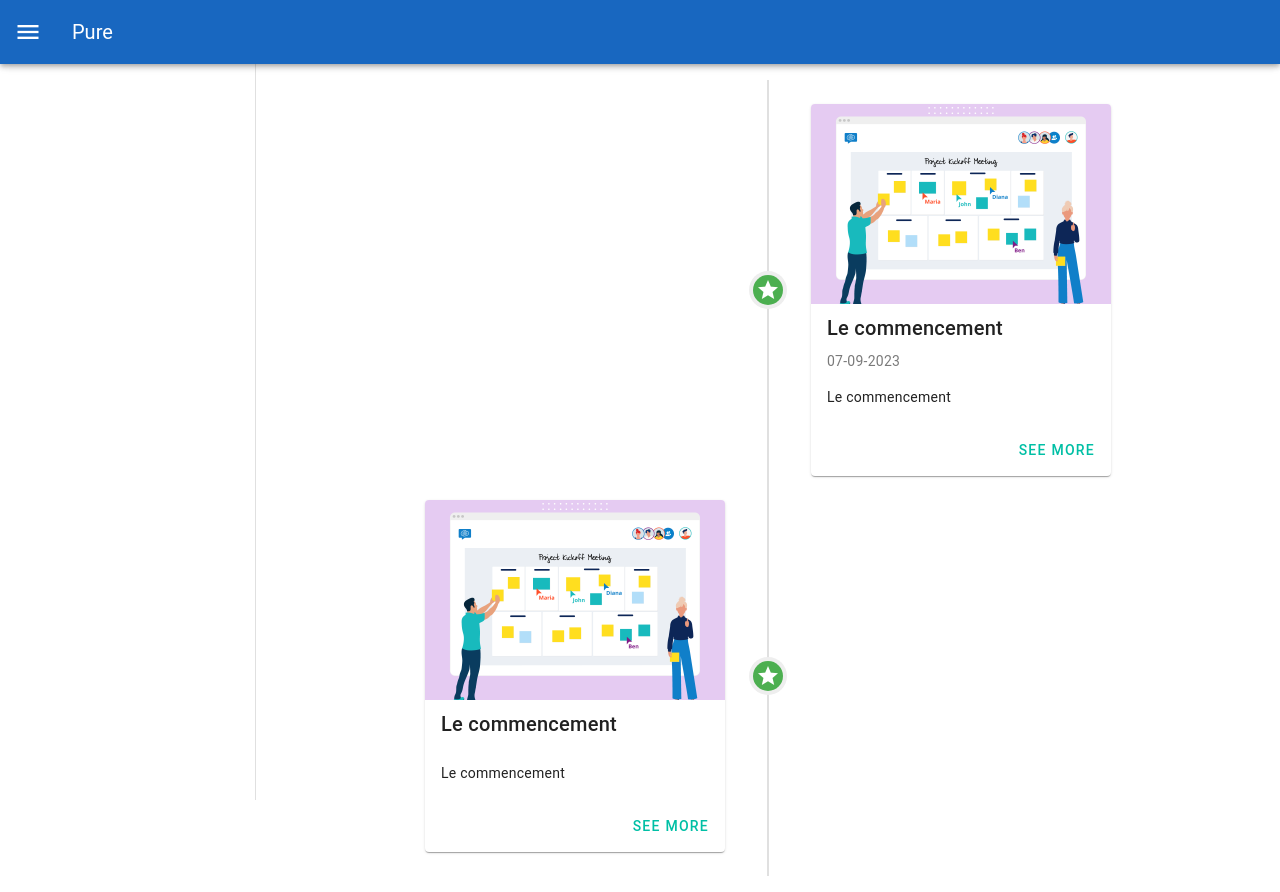
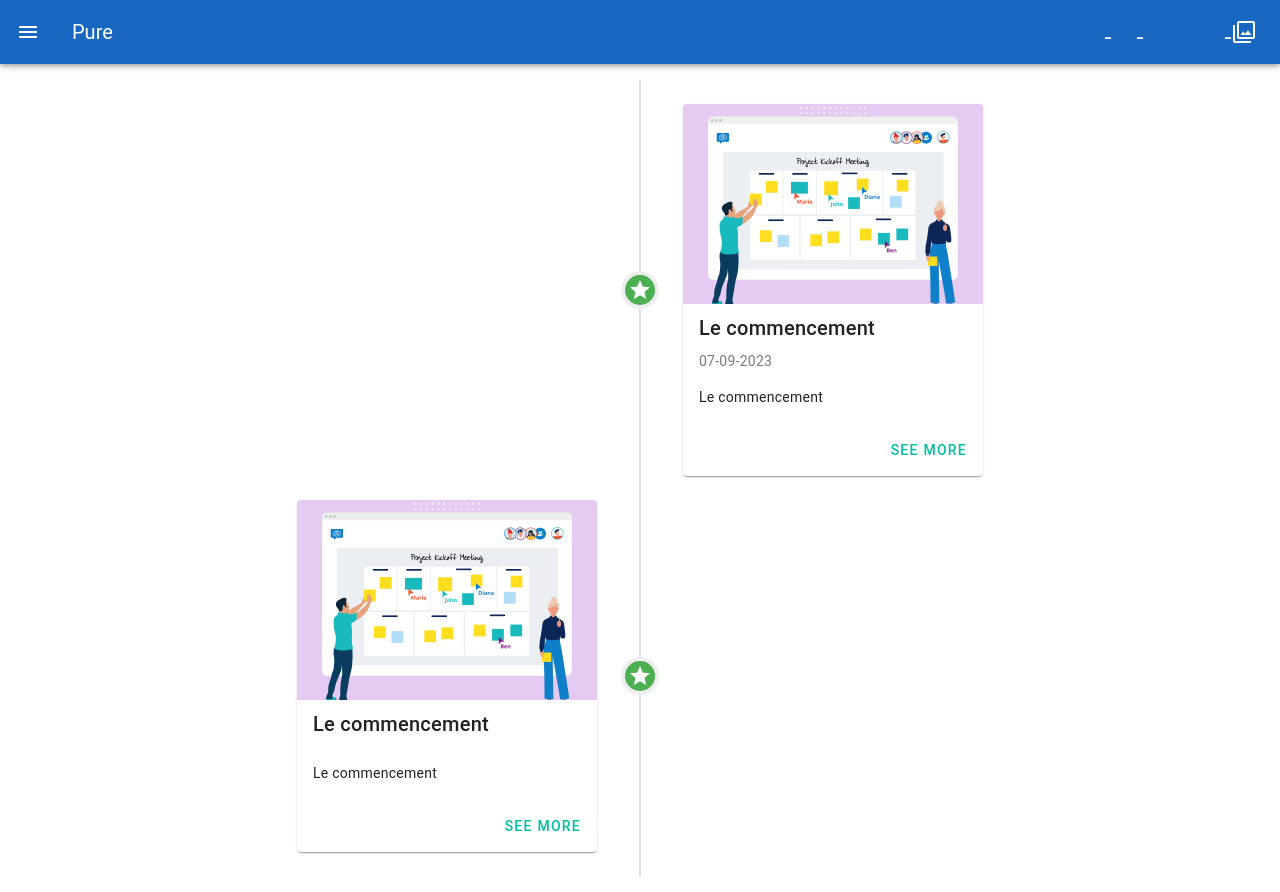
Before and after one commit to AntoineMaille/suivi_projet_pure, a Vue app: page / in a window 1280 px wide. Built offline with nearby package versions, Linux system fonts and the light colour scheme.

Commit message:
drawer de base mais problemes icons

```diff
--- a/src/App.vue
+++ b/src/App.vue
@@ -1,24 +1,55 @@
 <script setup>
-import {onMounted, ref} from "vue";
-import Drawer from "@/components/navigation/Drawer.vue";
-import Home from "@/components/pages/Home.vue";
+    import {onMounted, ref} from "vue";
+    import Drawer from "@/components/navigation/Drawer.vue";
+    let drawer = ref(false);
 
+    const click = () => {
+        drawer.value = !drawer.value;
+    }
 
-    let drawer = ref(false)
+    const items = [
+    {
+        icon: 'mdi-dots-vertical',
+        title:'Dashboard',
+        route:'/dashboard'
+    },
+    {
+        icon: 'mdi-home',
+        title: 'Home',
+        route: '/',
+    },
+    {
+        icon: 'mdi-speedometer',
+        title: 'About',
+        route: '/about',
+    }
+];
+
 </script>
 
 <template>
     <v-app>
-        <v-app-bar color="primary">
-            <template v-slot:prepend>
-                <v-app-bar-nav-icon>
-                    <v-icon size="large" icon="menu" @click="this.drawer = !this.drawer">
-                    </v-icon>
-                </v-app-bar-nav-icon>
-            </template>
-            <v-app-bar-title>Pure</v-app-bar-title>
+        <v-app-bar color="primary" prominent>
+            <Drawer :is_open="drawer" :click="click"/>
         </v-app-bar>
-        <Drawer drawer="drawer"/>
+        <v-navigation-drawer
+            v-model="drawer"
+            location="left"
+            temporary
+        >
+            <v-list dense nav>
+                <v-list-item
+                    v-for="item in items"
+                    :key="item.title"
+                    variant="tonal"
+                    dense
+                    @click="$router.push(item.route)"
+                >
+                    <v-icon :icon="item.icon"></v-icon>
+                    <v-list-item-title v-text="item.title"></v-list-item-title>
+                </v-list-item>
+            </v-list>
+        </v-navigation-drawer>
         <v-main>
             <v-container>
                 <v-row>
--- a/src/components/navigation/Drawer.vue
+++ b/src/components/navigation/Drawer.vue
@@ -1,19 +1,27 @@
 <template>
-    <v-navigation-drawer
-            :value="drawer"
-    >
-    </v-navigation-drawer>
+    <v-app-bar-nav-icon variant="text" @click.stop="props.click"></v-app-bar-nav-icon>
+
+    <v-toolbar-title>Pure</v-toolbar-title>
+
+    <v-spacer></v-spacer>
+
+    <v-btn variant="text" icon="mdi-magnify"></v-btn>
+
+    <v-btn variant="text" icon="mdi-filter"></v-btn>
+
+    <v-btn variant="text" icon="mdi-dots-vertical"></v-btn>
+
 </template>
 
 <script setup>
 
-defineProps({
-    drawer: {type  : Boolean, required: true, default:false},
+const props = defineProps({
+    is_open: Boolean,
+    click: Function
 });
 
 
+
+
+
 </script>
-
-<style scoped>
-
-</style>
```
